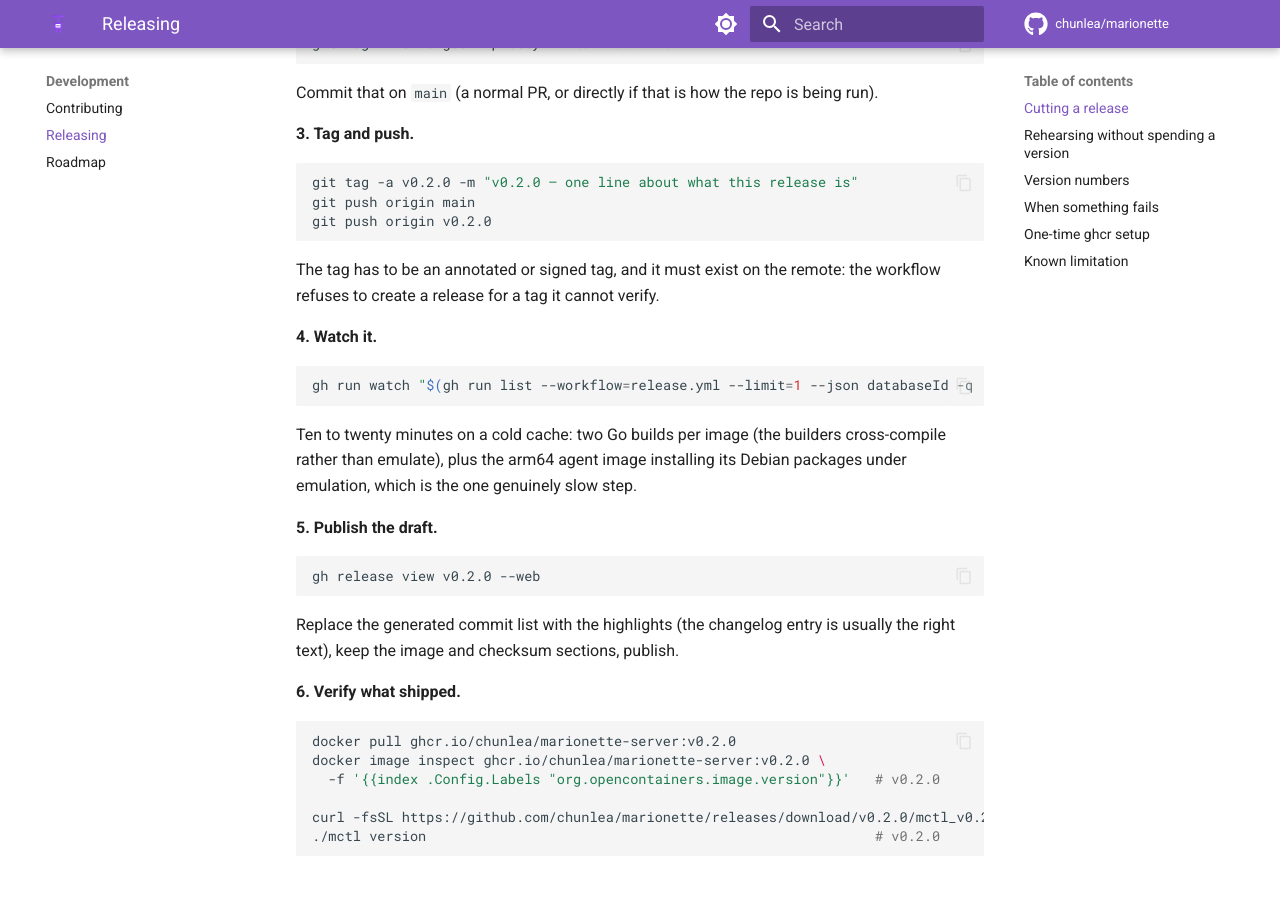
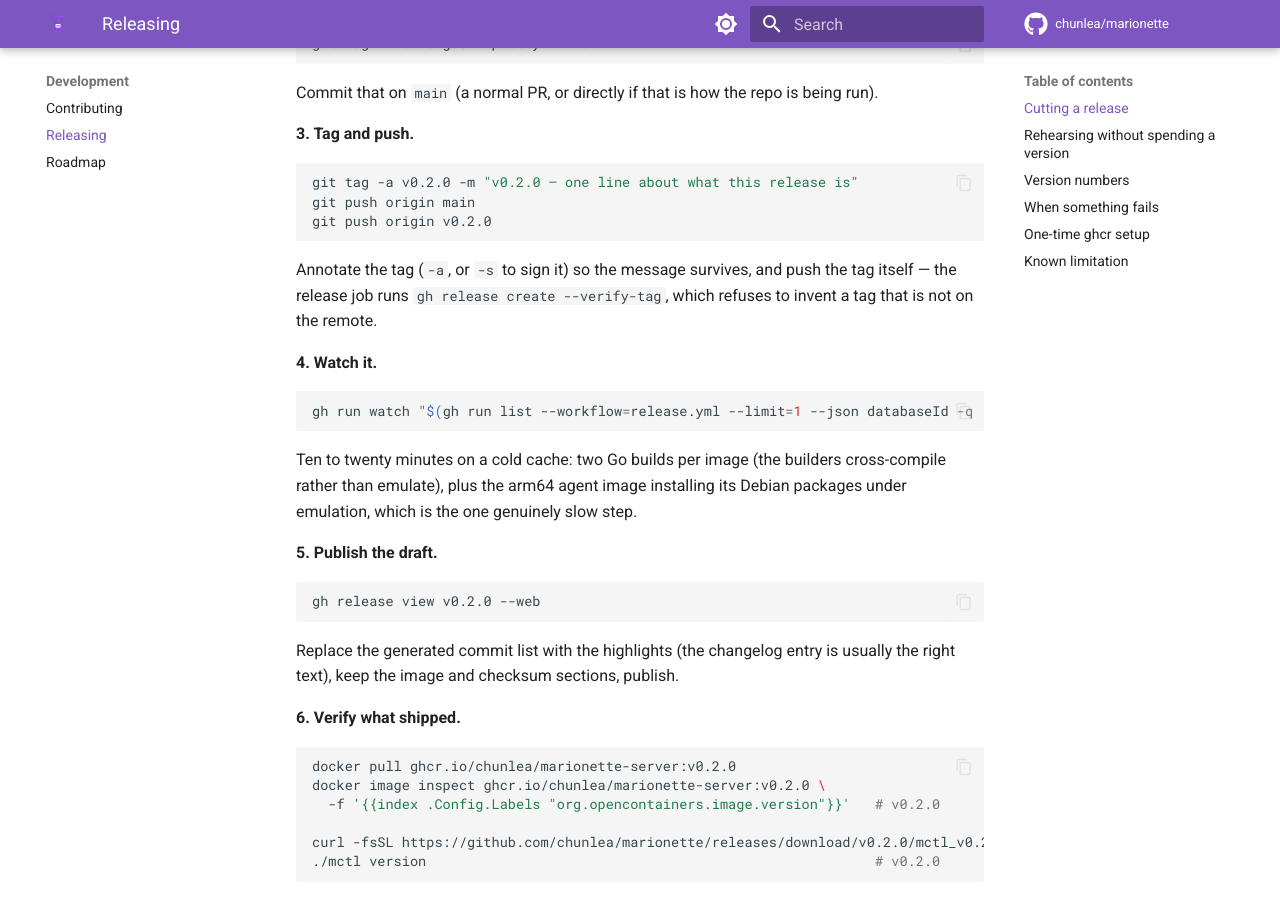
Before and after one commit to chunlea/marionette, an MkDocs documentation site: the page built from docs/development/releasing.md, in a window 1280 px wide and 900 px high, scrolled down 803 px. Built offline with MkDocs 1.6.1 and Material for MkDocs 9.7.7, drawn with Linux system fonts in a browser that asks for light colours; comment, search, counter and statistics services are not loaded.

Commit message:
docs(release): say what --verify-tag actually checks
It checks that the tag exists on the remote, not that it is annotated.
Annotating is a convention worth keeping; conflating the two would send someone
hunting for the wrong cause when the job fails.

````diff
--- a/docs/development/releasing.md
+++ b/docs/development/releasing.md
@@ -35,8 +35,9 @@ git push origin main
 git push origin v0.2.0
 ```
 
-The tag has to be an annotated or signed tag, and it must exist on the remote:
-the workflow refuses to create a release for a tag it cannot verify.
+Annotate the tag (`-a`, or `-s` to sign it) so the message survives, and push
+the tag itself — the release job runs `gh release create --verify-tag`, which
+refuses to invent a tag that is not on the remote.
 
 **4. Watch it.**
 
````
